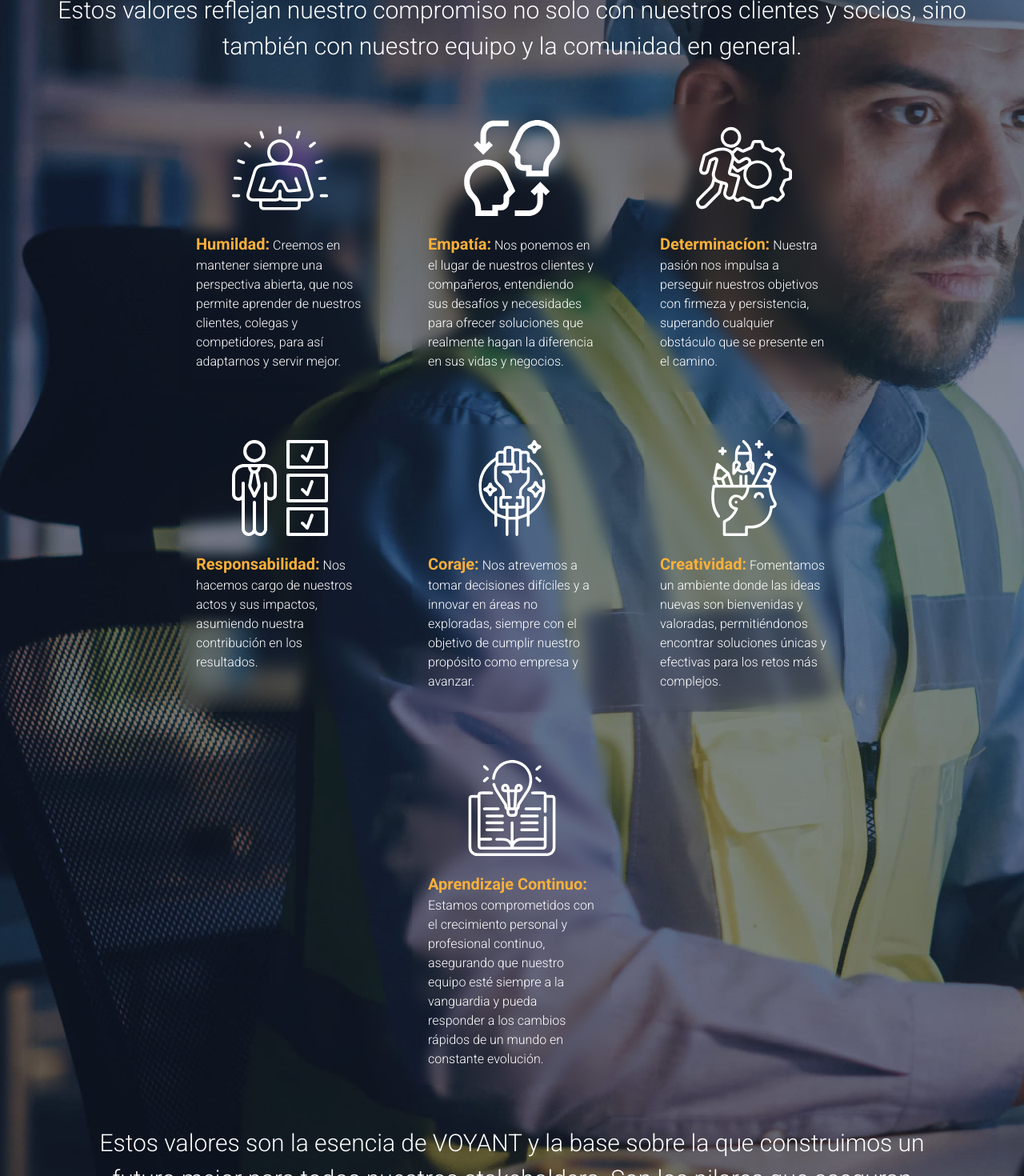
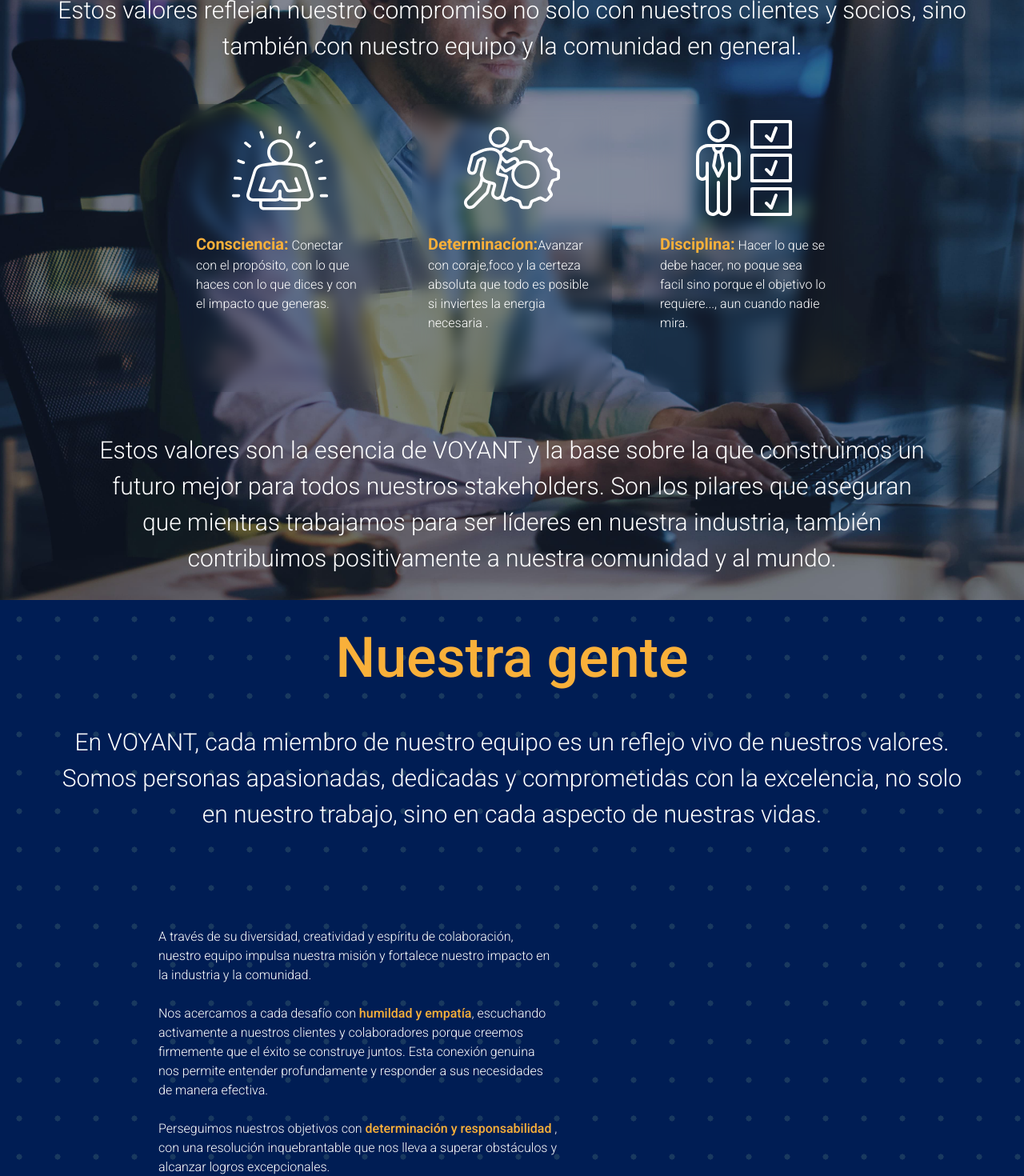
Before and after one commit to Gitbertod/Voyant, a React (Vite) app: page /nosotros in a window 1280 px wide. Shown: the part 1800-3270 px from the top of the page at 80% size. Built offline with nearby package versions, Linux system fonts and the light colour scheme.

Commit message:
se modificaron valores

```diff
--- a/src/components/valores/Valores.jsx
+++ b/src/components/valores/Valores.jsx
@@ -34,28 +34,7 @@
                 className={styles.img}
               />
               <p className={styles.parrafo}>
-                <span>Humildad:</span> Creemos en mantener siempre una
-                perspectiva abierta, que nos permite aprender de nuestros
-                clientes, colegas y competidores, para así adaptarnos y servir
-                mejor.
-              </p>
-            </div>
-
-            <div
-              className={styles.card}
-              data-aos="fade-up"
-              data-aos-duration="2000"
-            >
-              <img
-                src="/empatia.svg"
-                alt="Voyant Symbol"
-                className={styles.img}
-              />
-              <p className={styles.parrafo}>
-                <span>Empatía:</span> Nos ponemos en el lugar de nuestros
-                clientes y compañeros, entendiendo sus desafíos y necesidades
-                para ofrecer soluciones que realmente hagan la diferencia en sus
-                vidas y negocios.
+                <span>Consciencia:</span> Conectar con el propósito, con lo que haces con lo que dices y con el impacto que generas.
               </p>
             </div>
             <div
@@ -69,9 +48,7 @@
                 className={styles.img}
               />
               <p className={styles.parrafo}>
-                <span>Determinacíon:</span> Nuestra pasión nos impulsa a
-                perseguir nuestros objetivos con firmeza y persistencia,
-                superando cualquier obstáculo que se presente en el camino.
+                <span>Determinacíon:</span>Avanzar con coraje,foco y la certeza absoluta que todo es posible si inviertes la energia necesaria .
               </p>
             </div>
             <div
@@ -85,62 +62,10 @@
                 className={styles.img}
               />
               <p className={styles.parrafo}>
-                <span>Responsabilidad:</span> Nos hacemos cargo de nuestros
-                actos y sus impactos, asumiendo nuestra contribución en los
-                resultados.
-              </p>
-            </div>
-            <div
-              className={styles.card}
-              data-aos="fade-up"
-              data-aos-duration="2000"
-            >
-              <img
-                src="/coraje.svg"
-                alt="Voyant Symbol"
-                className={styles.img}
-              />
-              <p className={styles.parrafo}>
-                <span>Coraje:</span> Nos atrevemos a tomar decisiones difíciles
-                y a innovar en áreas no exploradas, siempre con el objetivo de
-                cumplir nuestro propósito como empresa y avanzar.
+                <span>Disciplina:</span> Hacer lo que se debe hacer, no poque sea facil sino porque el objetivo lo requiere..., aun cuando nadie mira.
               </p>
             </div>
 
-            <div
-              className={styles.card}
-              data-aos="fade-up"
-              data-aos-duration="2000"
-            >
-              <img
-                src="/creatividad.svg"
-                alt="Voyant Symbol"
-                className={styles.img}
-              />
-              <p className={styles.parrafo}>
-                <span>Creatividad:</span> Fomentamos un ambiente donde las ideas
-                nuevas son bienvenidas y valoradas, permitiéndonos encontrar
-                soluciones únicas y efectivas para los retos más complejos.
-              </p>
-            </div>
-
-            <div
-              className={styles.card}
-              data-aos="fade-up"
-              data-aos-duration="2000"
-            >
-              <img
-                src="/aprendizaje.svg"
-                alt="Voyant Symbol"
-                className={styles.img}
-              />
-              <p className={styles.parrafo}>
-                <span>Aprendizaje Continuo:</span> Estamos comprometidos con el
-                crecimiento personal y profesional continuo, asegurando que
-                nuestro equipo esté siempre a la vanguardia y pueda responder a
-                los cambios rápidos de un mundo en constante evolución.
-              </p>
-            </div>
             <p className={styles.textAboveCards}>
               Estos valores son la esencia de VOYANT y la base sobre la que
               construimos un futuro mejor para todos nuestros stakeholders. Son
```
